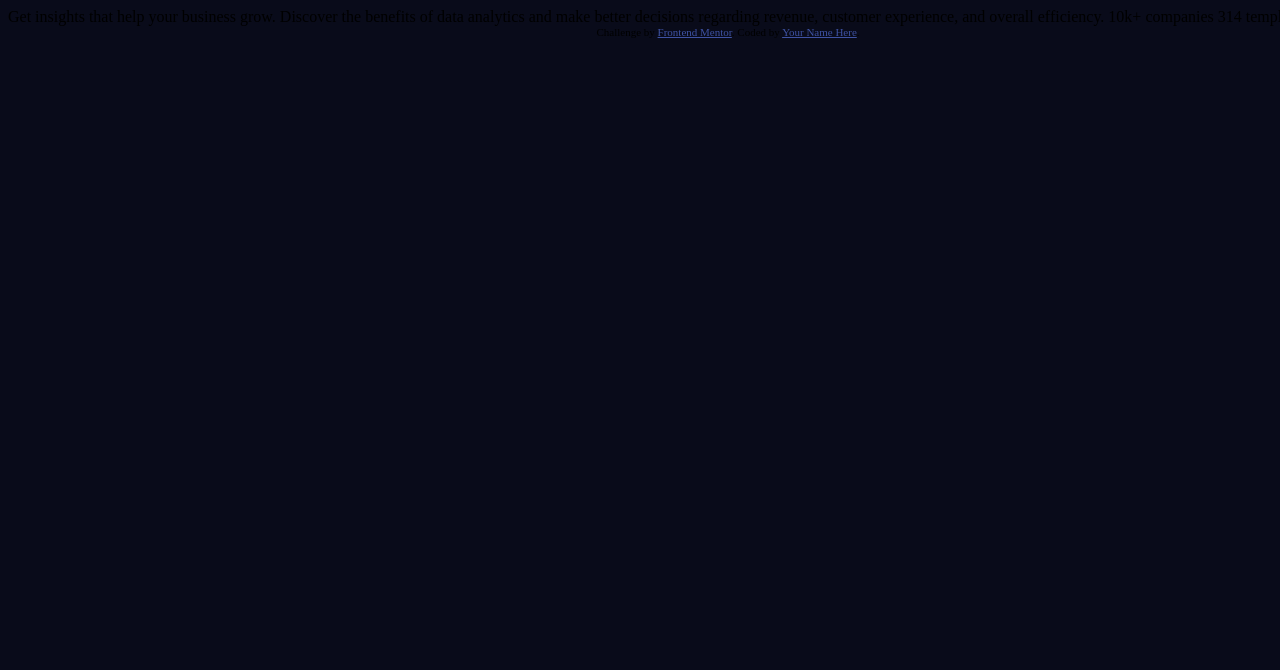
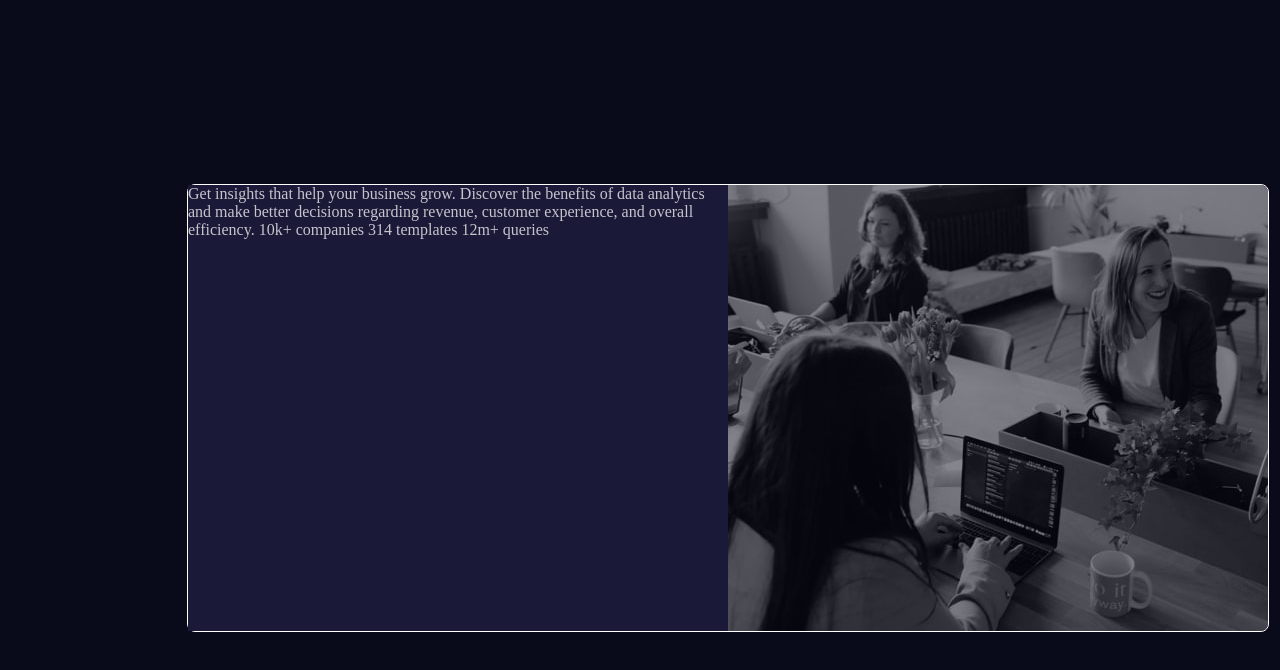
Before and after one commit to DawidMTX/stats-preview-card, a plain HTML site: page index.html in a window 1280 px wide. Shown: the top 670 px of the page. Drawn offline with Linux system fonts and the light colour scheme.

Commit message:
add image

```diff
--- a/index.html
+++ b/index.html
@@ -5,29 +5,36 @@
   <meta name="viewport" content="width=device-width, initial-scale=1.0"> <!-- displays site properly based on user's device -->
 
   <link rel="icon" type="image/png" sizes="32x32" href="./images/favicon-32x32.png">
+  <link rel="stylesheet" type="text/css" href="/style.css">
   <link rel="stylesheet" type="text/css" href="style.css">
   <title>Frontend Mentor | Stats preview card component</title>
 
   <!-- Feel free to remove these styles or customise in your own stylesheet 👍 -->
-  <style>
+  <!--<style>
     .attribution { font-size: 11px; text-align: center; }
-    .attribution a { color: hsl(228, 45%, 44%); }
+    .attribution a { color: hsl(228, 45%, 44%); }    -->
   </style>
 </head>
 <body>
+  <div id="container">
+    <div class="text">
+      Get insights that help your business grow.
 
-  Get insights that help your business grow.
+      Discover the benefits of data analytics and make better decisions regarding revenue, customer
+      experience, and overall efficiency.
 
-  Discover the benefits of data analytics and make better decisions regarding revenue, customer
-  experience, and overall efficiency.
+      10k+ companies
+      314 templates
+      12m+ queries
 
-  10k+ companies
-  314 templates
-  12m+ queries
+    </div>
+    <img src="images/image-header-desktop.jpg" alt="image" class="image">
 
-  <div class="attribution">
+
+    <!--<div class="attribution">
     Challenge by <a href="https://www.frontendmentor.io?ref=challenge" target="_blank">Frontend Mentor</a>.
-    Coded by <a href="#">Your Name Here</a>.
+    Coded by <a href="#">Your Name Here</a>.-->
   </div>
+
 </body>
 </html>
```
